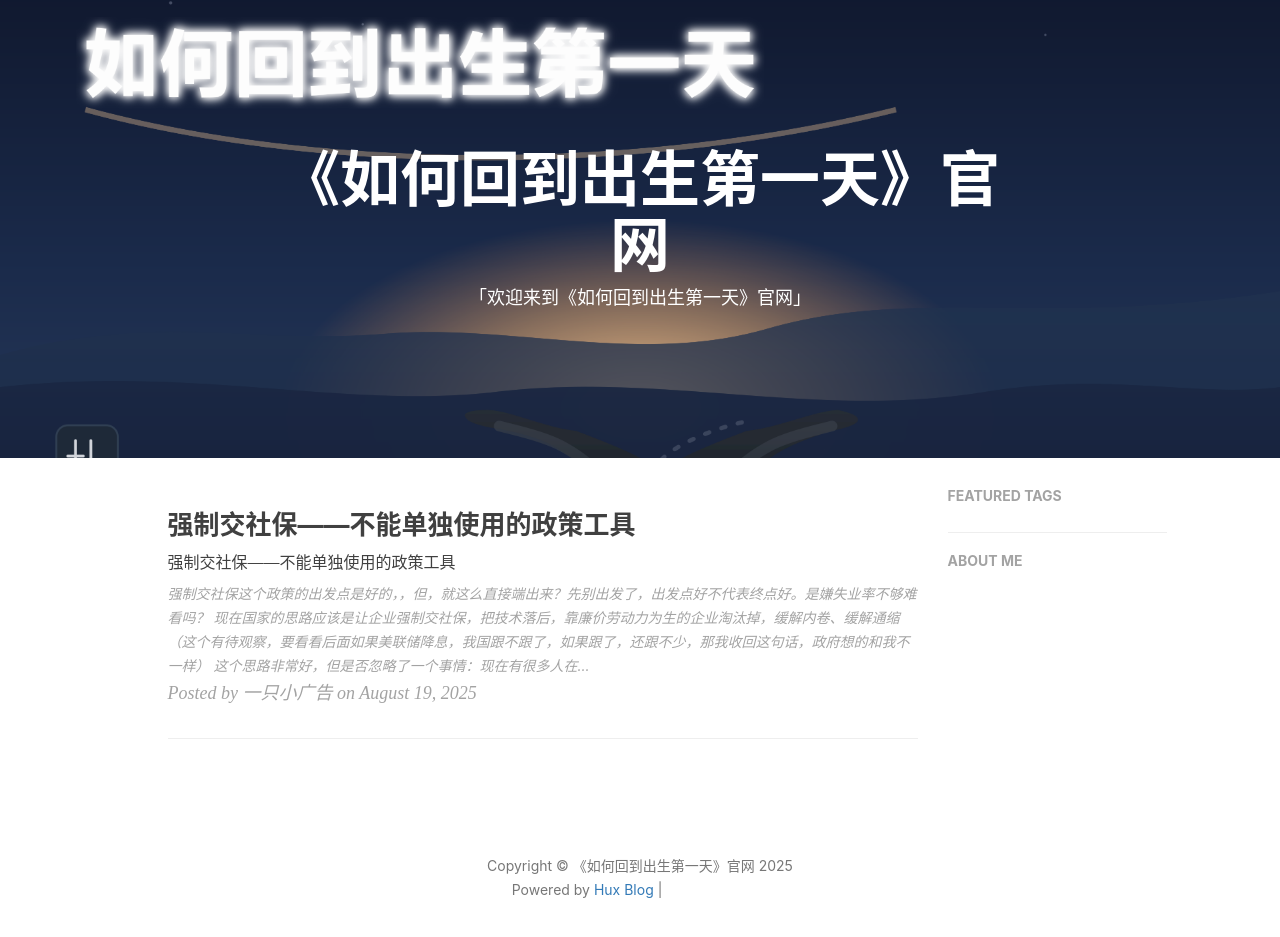
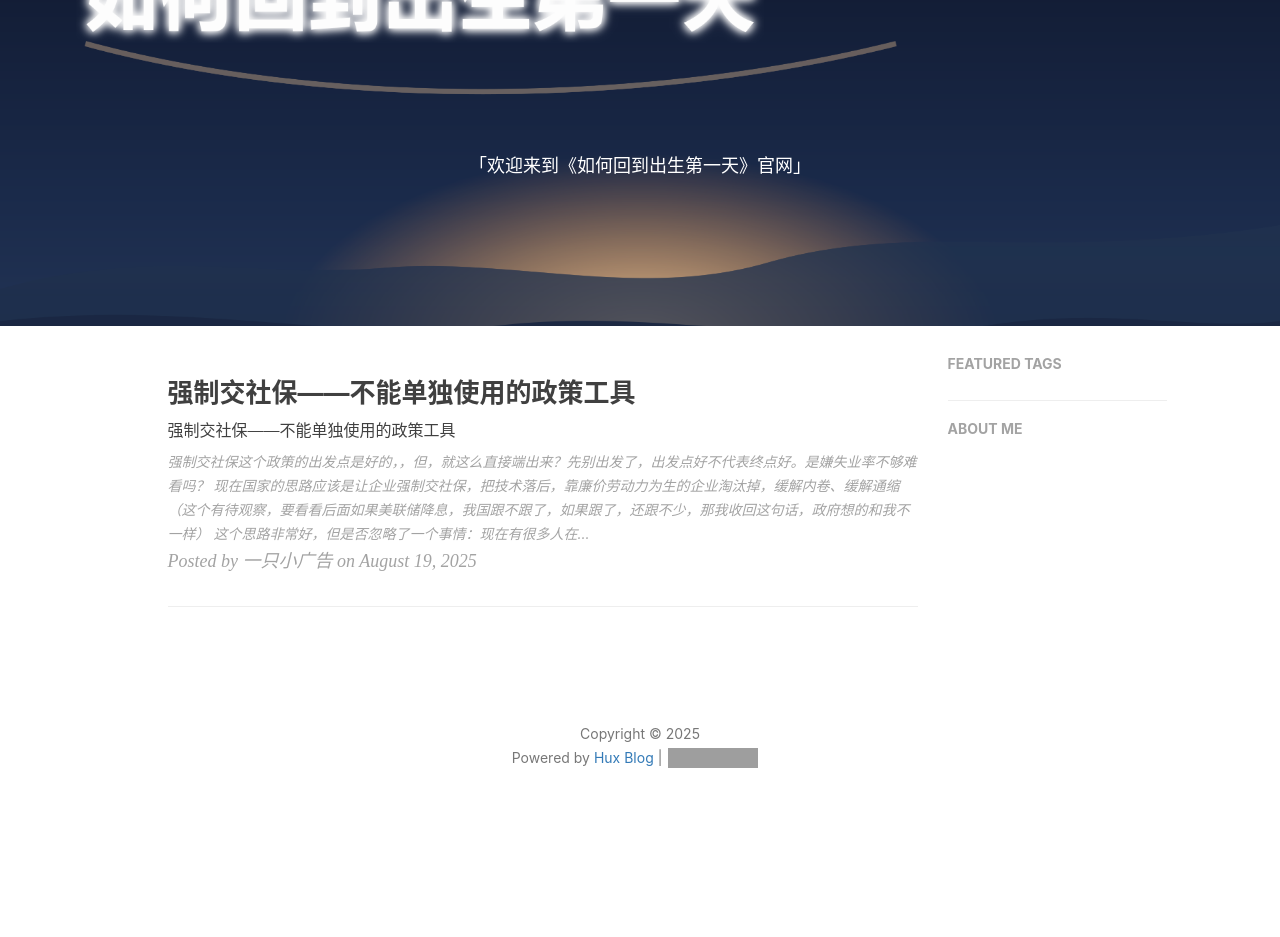
Before and after one commit to mmz10987/cs, a Jekyll site: the page built from index.html, in a window 1280 px wide, cut to the strip 104-1098 px from the top of the page. Shown: the top 937 px of the strip. Built offline with Jekyll 4.4.1, drawn with Linux system fonts in a browser that asks for light colours; nearby versions of some CDN libraries; the list of posts is cut into pages by our own code; comment, search, counter and statistics services are not loaded; after the commit the page ends 966 px from its top, so only the background shows below that; grey boxes are pictures that could not be loaded.

Commit message:
Update _config.yml

```diff
--- a/_config.yml
+++ b/_config.yml
@@ -1,5 +1,5 @@
 # Site settings
-title: 《如何回到出生第一天》官网
+title:
 SEOTitle: 《如何回到出生第一天》官网
 header-img: "img/logo.png"
 email: 2609322291@qq.com
```
